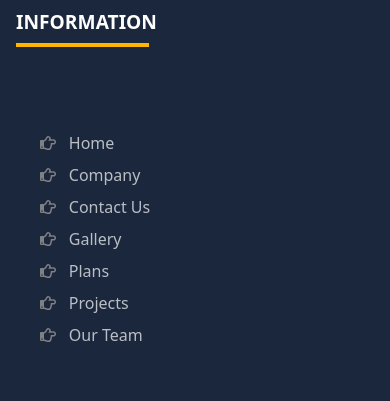
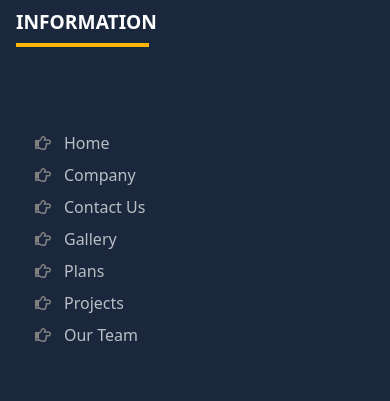
Before and after one commit to TahiruMustapha/Architectural-site, a React (Create React App) app: page / in a window 390 px wide. Shown: the part 6520-6921 px from the top of the page. Built offline with nearby package versions, Linux system fonts and the light colour scheme.

Commit message:
made change

```diff
--- a/src/Footer/Footer.css
+++ b/src/Footer/Footer.css
@@ -265,7 +265,7 @@
         margin-bottom: 0;
     }
     .information ul li{
-        margin-left: 1.3rem;
+        margin-left: 1rem;
     }
     .information ul li svg{
         margin-left: 1.2rem;
```
